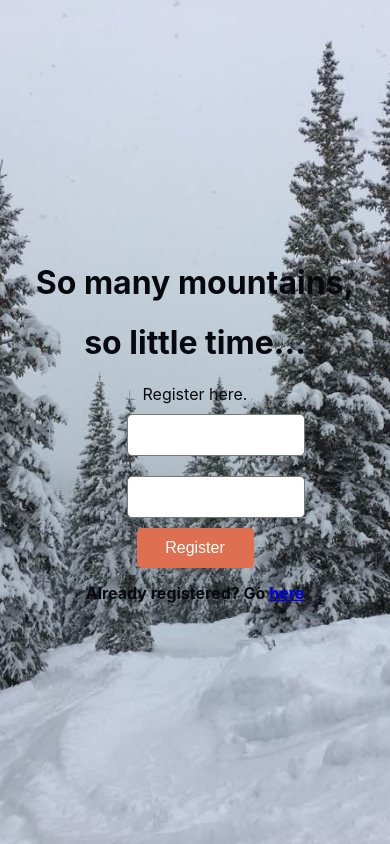
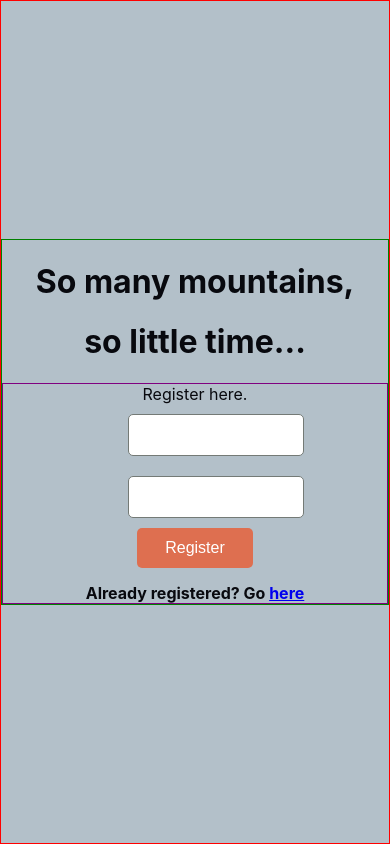
Before and after one commit to JulieGumerman/snowboardy-app, a React (Create React App) app: page /register in a window 390 px wide. Built offline with nearby package versions, Linux system fonts and the light colour scheme.

Commit message:
first steps on responsive design

```diff
--- a/src/App.scss
+++ b/src/App.scss
@@ -2,6 +2,11 @@
 $border: #747a76;
 $contrast: #de6f50;
 $text: #08090e;
+$background: #b3c0c9;
+
+
+$mobile: max-width 568px;
+$tablet: max-width 720px;
 
 /**********mixins************/
 @mixin button-style {
@@ -34,19 +39,29 @@ body {
   background-image: url("./images/powder-day.jpg");
   background-size: cover;
   justify-content: center;
-  // align-items: center;
+  border: 1px red solid;
   color: $text;
+
+  @media screen and (max-width: 500px) {
+    background-image: none;
+    background-color: $background;
+  }
+
 }
+
+
 .App {
   text-align: center;
+  border: 1px green solid;
+}
 
-}
 
 .content-wrapper {
   display: flex;
   flex-direction: column;
   align-content: center;
   justify-content: center;
+  border: 1px purple solid;
 
 }
 
--- a/src/components/MountainDetails.js
+++ b/src/components/MountainDetails.js
@@ -13,7 +13,6 @@ const MountainDetails = ({match, location}) => {
     const [mountain, setMountain] = useState({})
     const [comments, setComments] = useState([])
 
-    console.log("COMMENTY COMMENTY COMMENTS!!!", comments)
 
     const getMountainById = (id) => {
         axiosWithAuth().get(`/mountains/${id}`)
@@ -39,7 +38,8 @@ const MountainDetails = ({match, location}) => {
     useEffect(() => {
         getMountainById(mountain_id);
         getCommentsForMountain(mountain_id);
-    }, [])
+    }, [mountain_id])
+
 
     return (
         <div className="about-mountain">
```
Also changed, not shown: 2 other files (tests, documents, lock files or other folders).
